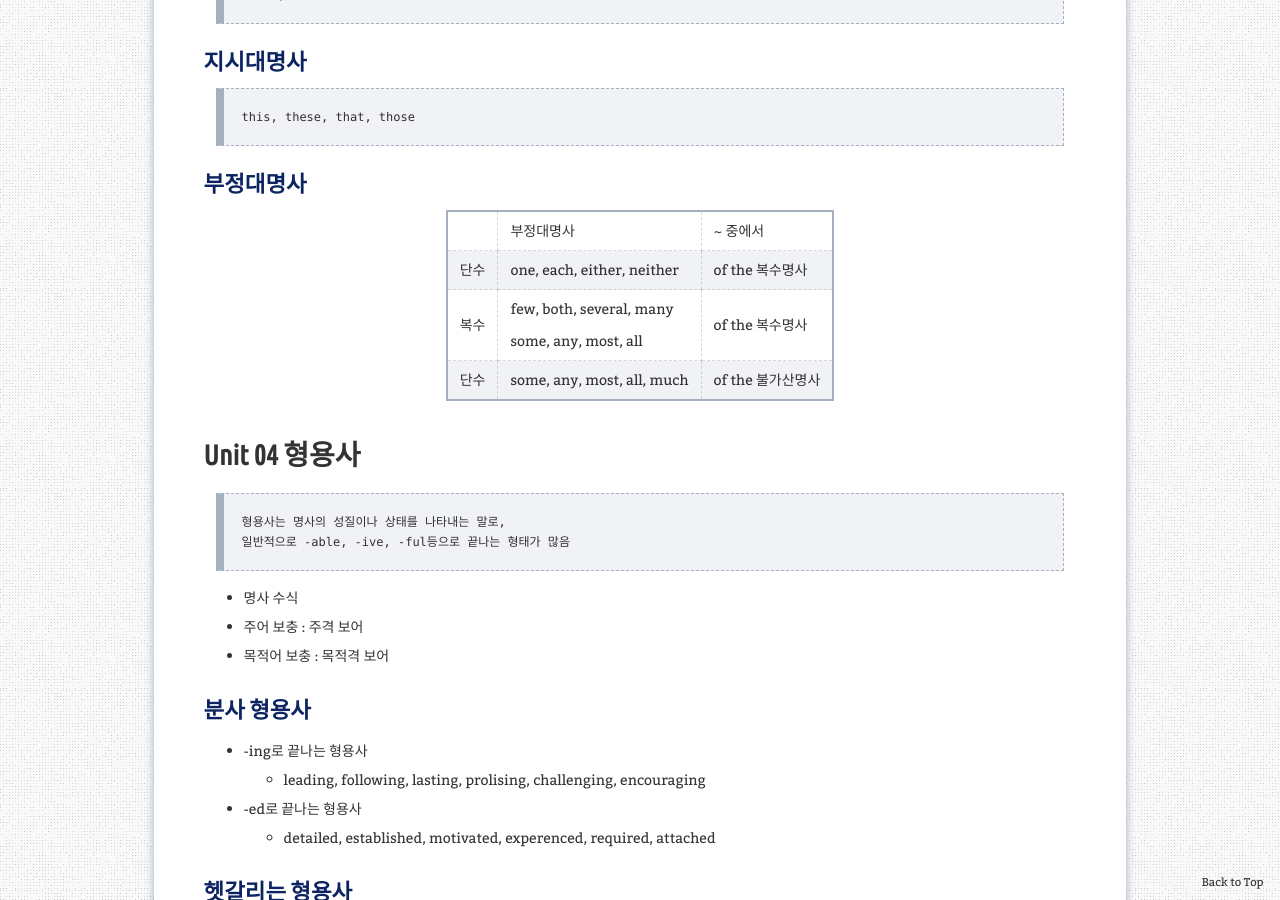
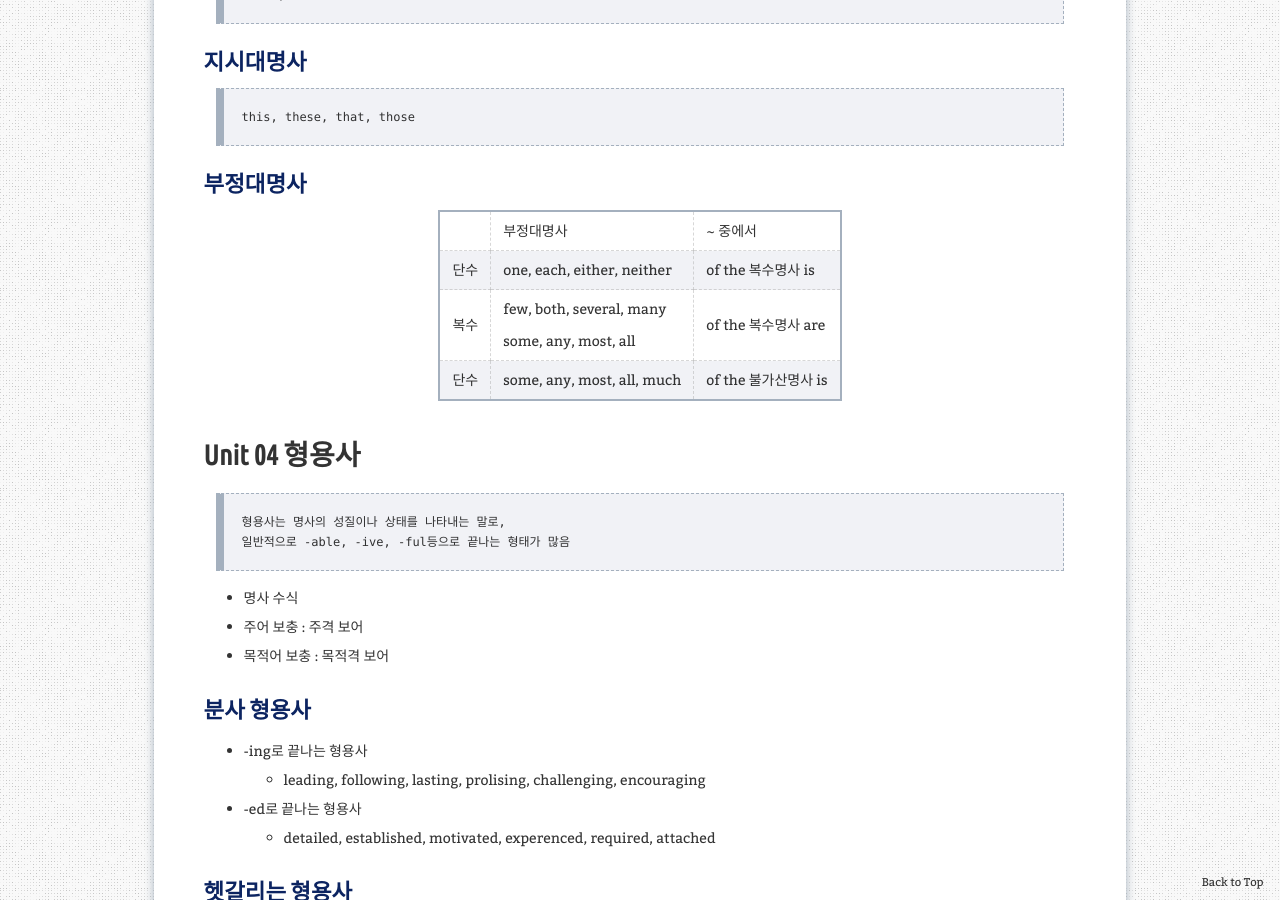
Before and after one commit to aristohyun/aristohyun.github.io, a Jekyll site: the page built from _posts/2021-12-31-TOEIC.md, in a window 1280 px wide and 900 px high, scrolled down 4710 px. Built offline with Jekyll 4.4.1, drawn with Linux system fonts in a browser that asks for light colours; comment, search, counter and statistics services are not loaded.

Commit message:
Update 2021-12-31-TOEIC.md

```diff
--- a/_posts/2021-12-31-TOEIC.md
+++ b/_posts/2021-12-31-TOEIC.md
@@ -136,9 +136,9 @@ redirect_from:
 ### 부정대명사
 
 || 부정대명사 | ~ 중에서 |
-| 단수 | one, each, either, neither | of the 복수명사 |
-| 복수 | few, both, several, many <br/> some, any, most, all | of the 복수명사 |
-| 단수 | some, any, most, all, much | of the 불가산명사 |
+| 단수 | one, each, either, neither | of the 복수명사 is |
+| 복수 | few, both, several, many <br/> some, any, most, all | of the 복수명사 are |
+| 단수 | some, any, most, all, much | of the 불가산명사 is |
 
 ## Unit 04 형용사
 
```
